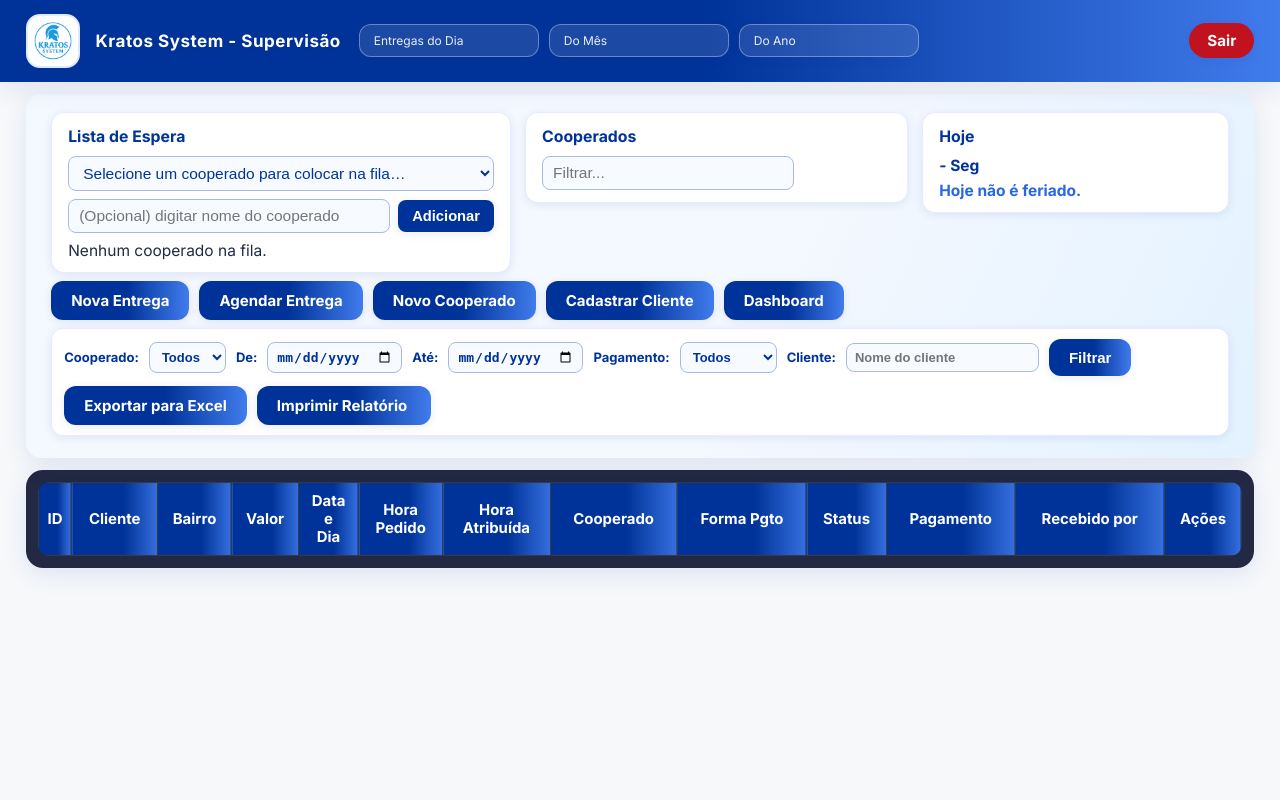
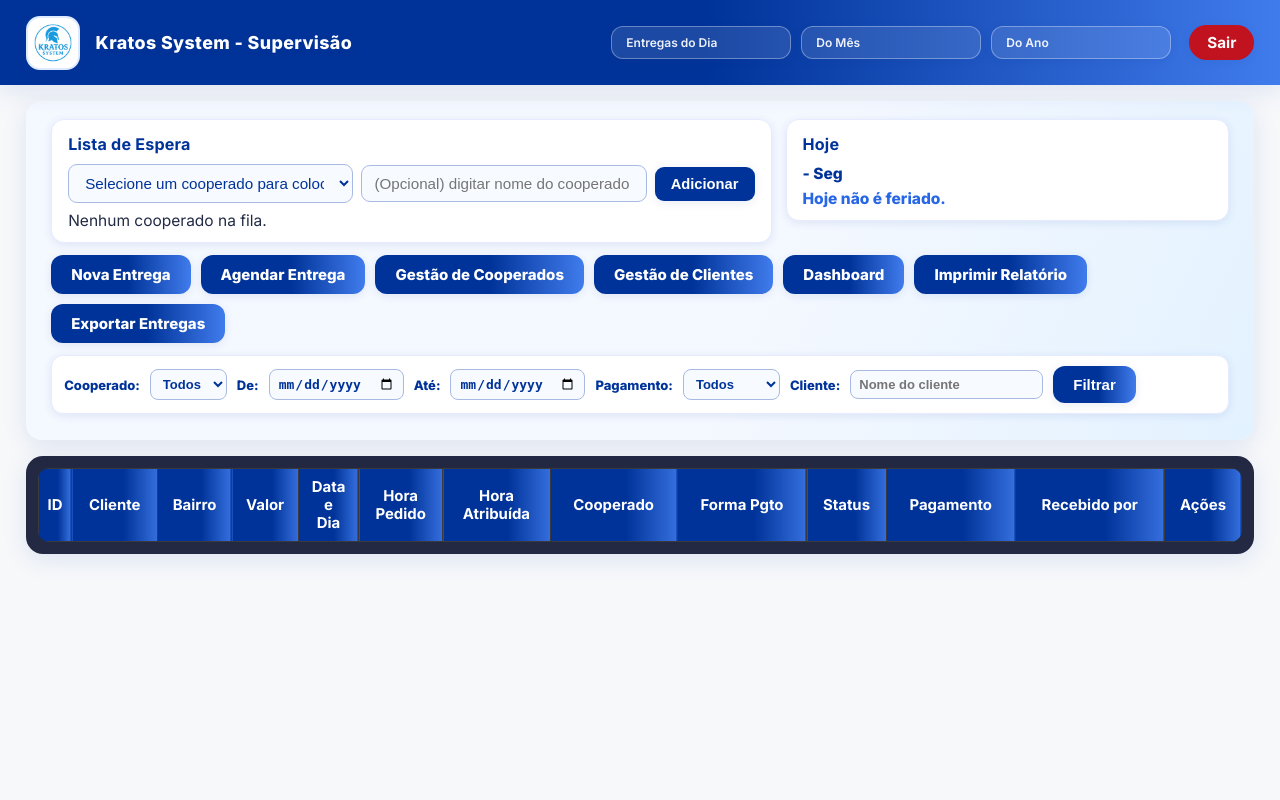
Before and after one commit to Coopex-entregas/asdfghjkl, a Flask app: template templates/admin.html in a window 1280 px wide. Run offline with Flask 3, Linux system fonts and the light colour scheme; the template is opened without the code that fills it, so the values that code supplies are empty.

Commit message:
Update admin.html

```diff
--- a/templates/admin.html
+++ b/templates/admin.html
@@ -4,7 +4,7 @@
   <meta charset="UTF-8" />
   <title>Painel da Supervisão - Coopex</title>
   <meta name="viewport" content="width=device-width, initial-scale=1.0" />
-  <link href="https://fonts.googleapis.com/css2?family=Inter:wght@400;600;700&display=swap" rel="stylesheet">
+  <link href="https://fonts.googleapis.com/css2?family=Inter:wght@400;600;700;800&display=swap" rel="stylesheet">
   <style>
     :root {
       --azul: #003399;
@@ -13,68 +13,81 @@
       --azul-hover: #174ea6;
       --verde: #13a038;
       --vermelho: #d11a1a;
-      --amarelo: #ffe066;
+      --amarelo: #ffd166;
       --cinza-bg: #f6f8fa;
-      --cinza-card: #fff;
+      --cinza-card: #ffffff;
       --grafite: #232942;
+      --borda-clara: #e6ebff;
+      --borda-escura: #3a3a3a;
       --shadow: 0 6px 24px #0033991a;
       --shadow-sm: 0 2px 10px #00339918;
       --radius: 16px;
       --radius-sm: 11px;
     }
+
     html, body { margin:0; padding:0; font-family:'Inter','Segoe UI',Arial,sans-serif; background:var(--cinza-bg); color:var(--azul-escuro); min-height:100vh; font-size:15.5px; }
     body.locked { overflow:hidden; }
 
-    header { background: var(--azul-grad); color:#fff; padding:0.9rem 2vw; box-shadow:var(--shadow); position:sticky; top:0; z-index:99; }
-    .header-grid { display:grid; grid-template-columns:auto 1fr auto; gap:18px; align-items:center; }
-    h1 { font-size:1.1rem; font-weight:800; margin:0; display:flex; align-items:center; gap:12px; letter-spacing:0.5px; text-shadow:0 2px 14px #0001; white-space:nowrap; }
+    /* Header */
+    header { background: var(--azul-grad); color:#fff; padding:1rem 2vw; box-shadow:var(--shadow); position:sticky; top:0; z-index:99; }
+    .header-grid { display:grid; grid-template-columns:auto 1fr auto; gap:18px; align-items:center; max-width:1280px; margin:0 auto; }
+    h1 { font-size:1.15rem; font-weight:800; margin:0; display:flex; align-items:center; gap:12px; letter-spacing:0.4px; text-shadow:0 2px 14px #0001; white-space:nowrap; }
     .logo-topo { height:42px; width:42px; border-radius:14px; background:#fff; box-shadow:0 2px 13px #0033991f; padding:4px; object-fit:contain; margin-right:4px; border:2.5px solid #ddeaff; }
 
-    .kpis { display:flex; gap:10px; flex-wrap:wrap; }
+    .kpis { display:flex; gap:10px; flex-wrap:wrap; justify-content:flex-end; }
     .kpi { background:#ffffff1c; border:1px solid #ffffff55; border-radius:12px; padding:8px 14px; box-shadow:var(--shadow-sm); min-width:150px; }
-    .kpi span { display:block; font-weight:700; line-height:1.1; }
-    .kpi small { display:block; font-size:12px; opacity:.9; }
+    .kpi span { display:block; font-weight:800; font-size:1.05rem; line-height:1.1; }
+    .kpi small { display:block; font-size:12px; opacity:.92; font-weight:600; }
 
     .logout { color:#fff; background:#c1121f; border-radius:18px; padding:8px 18px; font-size:0.98em; text-decoration:none; font-weight:bold; border:none; box-shadow:var(--shadow-sm); white-space:nowrap; }
     .logout:hover { background:#a20f1a; }
 
-    .painel-bg-trocavel { position:relative; background: linear-gradient(115deg,#f4f8ff 60%,#e3f2ff 100%); border-radius:var(--radius); box-shadow:var(--shadow); padding:18px 2vw 12px; margin:12px 2vw; overflow:hidden; }
+    /* Wrapper */
+    .painel-bg-trocavel { position:relative; background: linear-gradient(115deg,#f4f8ff 60%,#e3f2ff 100%); border-radius:var(--radius); box-shadow:var(--shadow); padding:18px 2vw 16px; margin:16px 2vw; overflow:hidden; }
     .painel-bg-conteudo { position:relative; z-index:2; max-width:1280px; margin:auto; }
 
-    .painel-linha { display:grid; grid-template-columns: 1.2fr 1fr 0.8fr; gap:14px; align-items:start; }
-    .painel-lista { background:var(--cinza-card); border-radius:13px; box-shadow:var(--shadow-sm); padding:14px 16px 12px; border:1px solid #e6ebff; }
-    .painel-lista h3 { color:var(--azul); margin:0 0 10px; font-size:1.02em; }
+    /* Linha com lista de espera + hoje */
+    .painel-linha { display:grid; grid-template-columns: 1.3fr 0.8fr; gap:14px; align-items:start; }
+    .painel-lista { background:var(--cinza-card); border-radius:13px; box-shadow:var(--shadow-sm); padding:14px 16px 12px; border:1px solid var(--borda-clara); }
+    .painel-lista h3 { color:var(--azul); margin:0 0 10px; font-size:1.04em; letter-spacing:.2px; }
 
+    /* Lista de espera */
     .espera-bar { display:flex; align-items:center; gap:8px; margin-bottom:8px; flex-wrap:wrap; }
-    .espera-select, .espera-input { flex:1; min-width:230px; padding:7px 10px; border-radius:8px; border:1.2px solid #a8b9e4; font-size:1em; background:#f7faff; color:#003399; }
-    .espera-add { background:#003399; color:#fff; border:none; border-radius:8px; font-size:0.95em; padding:8px 14px; cursor:pointer; font-weight:700; box-shadow:var(--shadow-sm); }
+    .espera-select, .espera-input { flex:1; min-width:230px; padding:9px 12px; border-radius:9px; border:1.2px solid #a8b9e4; font-size:0.98em; background:#f7faff; color:#003399; }
+    .espera-add { background:#003399; color:#fff; border:none; border-radius:9px; font-size:0.95em; padding:9px 16px; cursor:pointer; font-weight:800; box-shadow:var(--shadow-sm); }
+    .espera-add:hover { background:var(--azul-hover); }
 
     #espera-lista { list-style:none; padding:0; margin:6px 0 0; display:flex; flex-direction:column; gap:7px; }
-    .espera-chip { display:flex; align-items:center; gap:10px; background:#eef4ff; border:1px dashed #cddaff; padding:8px 10px; border-radius:10px; cursor:grab; }
+    .espera-chip { display:flex; align-items:center; gap:10px; background:#eef4ff; border:1px dashed #cddaff; padding:9px 10px; border-radius:10px; cursor:grab; }
     .espera-chip:active { cursor:grabbing; }
-    .espera-chip-num { background:#ffd166; color:#222; font-weight:900; width:26px; height:26px; border-radius:50%; display:flex; align-items:center; justify-content:center; }
+    .espera-chip-num { background:var(--amarelo); color:#222; font-weight:900; width:26px; height:26px; border-radius:50%; display:flex; align-items:center; justify-content:center; }
     .espera-chip-text { font-weight:800; color:#003399; }
     .espera-chip-remove { background:#d11a1a; color:#fff; border:none; width:28px; height:28px; border-radius:8px; cursor:pointer; font-weight:900; }
 
-    .actions { margin:8px 0 8px; display:flex; flex-wrap:wrap; gap:10px; }
-    .btn { background:var(--azul-grad); color:#fff; border:none; padding:10px 20px; border-radius:12px; cursor:pointer; font-size:15px; text-decoration:none; font-weight:bold; box-shadow:var(--shadow-sm); white-space:nowrap; }
+    /* Ações */
+    .actions { margin:12px 0 12px; display:flex; flex-wrap:wrap; gap:10px; }
+    .btn { background:var(--azul-grad); color:#fff; border:none; padding:10px 20px; border-radius:12px; cursor:pointer; font-size:15px; text-decoration:none; font-weight:800; box-shadow:var(--shadow-sm); white-space:nowrap; }
     .btn:hover { background:var(--azul-hover); }
 
-    .filtros { margin: 6px 0 10px; background:#fff; border-radius:12px; padding:10px 12px; box-shadow:var(--shadow-sm); display:flex; gap:10px; align-items:center; border:1px solid #e6ebff; flex-wrap:wrap; }
+    /* Filtros */
+    .filtros { margin: 6px 0 10px; background:#fff; border-radius:12px; padding:10px 12px; box-shadow:var(--shadow-sm); display:flex; gap:10px; align-items:center; border:1px solid var(--borda-clara); flex-wrap:wrap; }
     .filtros label { font-size:13px; color:#003399; font-weight:800; }
     .filtros input, .filtros select { font-size:13px; padding:6px 8px; border-radius:8px; border:1px solid #a8b9e4; background:#f7faff; color:#003399; font-weight:600; }
 
+    /* Tabela */
     .tabela { overflow-x:auto; background:var(--grafite); border-radius:17px; box-shadow:var(--shadow); padding:12px; max-height:69vh; overflow-y:auto; margin:0 2vw 24px; }
     table { width:100%; border-collapse:collapse; font-size:14.5px; background:var(--grafite); color:#fff; border-radius:12px; overflow:hidden; }
-    th, td { border:1px solid #3a3a3a; padding:9px 4px; text-align:center; vertical-align:middle; }
+    th, td { border:1px solid var(--borda-escura); padding:9px 4px; text-align:center; vertical-align:middle; }
     th { background:linear-gradient(90deg,#003399 60%, #4f8cff 120%); color:#fff; font-size:1.03em; font-weight:700; }
     tr:hover td { background:#33415555; }
-    .status-verde { color:#13a038; font-weight:bold; background:#e7f9ef; border-radius:7px; padding:3px 6px; }
-    .status-vermelho { color:#d11a1a; font-weight:bold; background:#fdeaea; border-radius:7px; padding:3px 6px; }
+
+    .status-verde { color:#13a038; font-weight:800; background:#e7f9ef; border-radius:7px; padding:3px 6px; }
+    .status-vermelho { color:#d11a1a; font-weight:800; background:#fdeaea; border-radius:7px; padding:3px 6px; }
 
     .clicavel { cursor:pointer; }
     .clicavel:hover { filter: brightness(1.05); }
 
+    /* Modal simples */
     .modal-overlay { position:fixed; inset:0; background:rgba(10,16,28,0.58); display:none; align-items:center; justify-content:center; z-index:9999; }
     .modal { background:#fff; border-radius:14px; box-shadow:0 10px 40px rgba(0,0,0,.25); max-width:520px; width:92%; padding:22px 20px 18px; text-align:center; }
     .modal h2 { margin:0 0 8px; color:var(--azul); }
@@ -88,8 +101,8 @@
     @media (max-width: 1100px) { .painel-linha { grid-template-columns:1fr; } }
     @media (max-width: 900px)  {
       header .header-grid { grid-template-columns:1fr auto; row-gap:8px; }
-      .kpis { grid-column:1/-1; }
-      .painel-bg-trocavel { padding:16px 2vw 9px 2vw; }
+      .kpis { grid-column:1/-1; justify-content:flex-start; }
+      .painel-bg-trocavel { padding:16px 2vw 12px 2vw; }
       table, th, td, tr { font-size:12.8px; }
     }
   </style>
@@ -155,26 +168,10 @@
           </ul>
         </div>
 
-        <!-- Cooperados -->
-        <div class="painel-lista">
-          <h3>Cooperados</h3>
-          <input type="text" id="filtro-cooperado" placeholder="Filtrar..." class="espera-input" />
-          <ul id="lista-cooperados" style="list-style:none; padding:0; max-height:140px; overflow-y:auto; font-size:13px; margin:0;">
-            {% for c in cooperados %}
-              <li style="display:flex; align-items:center; gap:8px; margin-bottom:4px;">
-                <b>{{ c.nome }}</b>
-                <form action="{{ url_for('excluir_cooperado', id=c.id) }}" method="POST" style="display:inline;" onsubmit="return confirm('Tem certeza que deseja excluir este cooperado?');">
-                  <button type="submit" style="background:#d11a1a;color:#fff;padding:2px 6px;border:none;border-radius:4px;font-weight:bold;cursor:pointer;font-size:12px;">Excluir</button>
-                </form>
-              </li>
-            {% endfor %}
-          </ul>
-        </div>
-
         <!-- Hoje / feriado -->
         <div class="painel-lista">
           <h3>Hoje</h3>
-          <div style="font-weight:700;color:#003399;">
+          <div style="font-weight:800;color:#003399;">
             {{ to_brasilia(now()).strftime('%d/%m/%Y') }} - {{ to_brasilia(now())|diasemana }}
           </div>
           <div style="margin-top:6px;">
@@ -191,9 +188,18 @@
       <div class="actions">
         <a href="{{ url_for('cadastrar_entrega') }}" class="btn">Nova Entrega</a>
         <a href="{{ url_for('agendar_entrega') }}" class="btn">Agendar Entrega</a>
-        <a href="{{ url_for('cadastrar_cooperado') }}" class="btn">Novo Cooperado</a>
-        <a href="{{ url_for('clientes') }}" class="btn">Cadastrar Cliente</a>
+        <a href="{{ url_for('cadastrar_cooperado') }}" class="btn">Gestão de Cooperados</a>
+        <a href="{{ url_for('clientes') }}" class="btn">Gestão de Clientes</a>
         <a href="{{ url_for('estatisticas_cooperado') }}" class="btn">Dashboard</a>
+        <a class="btn"
+           href="{{ url_for('relatorio_termico') }}?data_inicio={{ data_inicio or '' }}&data_fim={{ data_fim or '' }}&cooperado_id={{ request.args.get('cooperado_id', 'todos') }}&status_pagamento={{ request.args.get('status_pagamento', 'todos') }}&cliente={{ request.args.get('cliente','') | urlencode }}"
+           target="_blank" rel="noopener">
+          Imprimir Relatório
+        </a>
+        <a class="btn"
+           href="{{ url_for('exportar_xlsx') }}?data_inicio={{ data_inicio or '' }}&data_fim={{ data_fim or '' }}&cooperado_id={{ request.args.get('cooperado_id', 'todos') }}&status_pagamento={{ request.args.get('status_pagamento', 'todos') }}&cliente={{ request.args.get('cliente','') | urlencode }}">
+          Exportar Entregas
+        </a>
       </div>
 
       <div class="filtros">
@@ -223,18 +229,6 @@
           <input type="text" name="cliente" id="cliente" value="{{ request.args.get('cliente','') }}" placeholder="Nome do cliente"/>
 
           <button class="btn" type="submit">Filtrar</button>
-
-          <a class="btn"
-             href="{{ url_for('exportar_xlsx') }}?data_inicio={{ data_inicio or '' }}&data_fim={{ data_fim or '' }}&cooperado_id={{ request.args.get('cooperado_id', 'todos') }}&status_pagamento={{ request.args.get('status_pagamento', 'todos') }}&cliente={{ request.args.get('cliente','') | urlencode }}">
-            Exportar para Excel
-          </a>
-
-          <!-- NOVO: Relatório térmico 80 mm (Epson TM-T20) -->
-          <a class="btn"
-             href="{{ url_for('relatorio_termico') }}?data_inicio={{ data_inicio or '' }}&data_fim={{ data_fim or '' }}&cooperado_id={{ request.args.get('cooperado_id', 'todos') }}&status_pagamento={{ request.args.get('status_pagamento', 'todos') }}&cliente={{ request.args.get('cliente','') | urlencode }}"
-             target="_blank" rel="noopener">
-            Imprimir Relatório&nbsp;
-          </a>
         </form>
       </div>
     </div>
@@ -375,16 +369,18 @@
     const selCoop = document.getElementById('cooperado-espera');
     const inpNome = document.getElementById('nome-espera');
     const formEspera = document.getElementById('form-espera');
-    if (selCoop) { selCoop.addEventListener('change', () => { const nome = selCoop.options[selCoop.selectedIndex]?.text || ''; if (!inpNome.value) inpNome.value = nome; }); }
-    if (formEspera) { formEspera.addEventListener('submit', () => { if (!inpNome.value) { const nome = selCoop.options[selCoop.selectedIndex]?.text || ''; inpNome.value = nome; } }); }
-
-    // Filtro cooperados
-    const filtroCoop = document.getElementById('filtro-cooperado');
-    if (filtroCoop) {
-      filtroCoop.addEventListener('input', function() {
-        const filtro = this.value.toLowerCase();
-        const lista = document.getElementById('lista-cooperados').children;
-        for (let item of lista) item.style.display = item.innerText.toLowerCase().includes(filtro) ? '' : 'none';
+    if (selCoop) {
+      selCoop.addEventListener('change', () => {
+        const nome = selCoop.options[selCoop.selectedIndex]?.text || '';
+        if (!inpNome.value) inpNome.value = nome;
+      });
+    }
+    if (formEspera) {
+      formEspera.addEventListener('submit', () => {
+        if (!inpNome.value) {
+          const nome = selCoop.options[selCoop.selectedIndex]?.text || '';
+          inpNome.value = nome;
+        }
       });
     }
 
@@ -393,16 +389,33 @@
     let dragEl = null;
     function renumerar() { [...ulFila.querySelectorAll('.espera-chip-num')].forEach((el, i) => el.textContent = i + 1); }
     if (ulFila) {
-      ulFila.addEventListener('dragstart', (e) => { const li = e.target.closest('.espera-chip'); if (!li) return; dragEl = li; li.style.opacity = .6; });
-      ulFila.addEventListener('dragend', (e) => { const li = e.target.closest('.espera-chip'); if (!li) return; li.style.opacity = 1; dragEl = null; salvarOrdem(); });
-      ulFila.addEventListener('dragover', (e) => { e.preventDefault(); const li = e.target.closest('.espera-chip'); if (!li || li === dragEl) return; const bbox = li.getBoundingClientRect(); const after = (e.clientY - bbox.top) > (bbox.height / 2); if (after) li.after(dragEl); else li.before(dragEl); renumerar(); });
+      ulFila.addEventListener('dragstart', (e) => {
+        const li = e.target.closest('.espera-chip'); if (!li) return;
+        dragEl = li; li.style.opacity = .6;
+      });
+      ulFila.addEventListener('dragend', (e) => {
+        const li = e.target.closest('.espera-chip'); if (!li) return;
+        li.style.opacity = 1; dragEl = null; salvarOrdem();
+      });
+      ulFila.addEventListener('dragover', (e) => {
+        e.preventDefault();
+        const li = e.target.closest('.espera-chip'); if (!li || li === dragEl) return;
+        const bbox = li.getBoundingClientRect();
+        const after = (e.clientY - bbox.top) > (bbox.height / 2);
+        if (after) li.after(dragEl); else li.before(dragEl);
+        renumerar();
+      });
     }
     function salvarOrdem() {
       const ids = [...ulFila.querySelectorAll('.espera-chip')].map(li => li.dataset.id);
-      fetch('/lista_espera/reordenar', { method: 'POST', headers: {'Content-Type': 'application/json'}, body: JSON.stringify({ordem: ids}) }).catch(()=>{});
+      fetch('/lista_espera/reordenar', {
+        method: 'POST',
+        headers: {'Content-Type': 'application/json'},
+        body: JSON.stringify({ordem: ids})
+      }).catch(()=>{});
     }
 
-    // -------- IMPRESSÃO DE CUPOM (80mm) — preview + botão imprimir; QR sem texto --------
+    // -------- IMPRESSÃO DE CUPOM (80mm) — preview + botão imprimir --------
     function imprimirCupom(idEntrega, botao) {
       const tr = botao.closest('tr');
       const get = (idx)=> (tr?.children[idx]?.innerText || '').trim() || '-';
@@ -439,7 +452,6 @@
   .cupom{width:100%; max-width:72mm; margin:0 auto; padding:0}
   .center{text-align:center}
   .line{display:flex; justify-content:space-between; gap:8px; font-size:12.5px; margin:2px 0}
-  .title{font-weight:900; font-size:14px; letter-spacing:.2px; text-transform:uppercase}
   .big{font-weight:900; font-size:18px}
   hr{border:none; border-top:1px dotted #000; margin:8px 0}
   .logo{width:62mm; max-width:100%; height:auto; object-fit:contain; margin:2px auto 6px; display:block}
@@ -448,23 +460,21 @@
   .tiny{font-size:10.5px}
   .sign{ text-align:center; margin-top:8px; }
   .sign-line{ width:48mm; height:0; border-top:1px solid #000; margin:10px auto 2px; }
-  .actions{display:flex; justify-content:center; gap:10px; padding:12px 0 16px}
+  .actions{display:flex; gap:10px; justify-content:center; padding:12px 0 16px}
   .btn{padding:10px 18px; border-radius:10px; font-weight:800; cursor:pointer}
   .btn-print{border:1px solid #000; background:#000; color:#fff}
   .btn-close{border:1px solid #c3c8d5; background:#fff; color:#000}
   .wrap{min-height:100vh; display:flex; flex-direction:column; justify-content:flex-start; align-items:center; padding:10px 8px 18px;}
   @media print { .actions{display:none} body{background:#fff} }
-  /* Garantir preto puro para térmica */
   svg { fill: #000; color: #000; }
 </style>
 </head>
 <body>
   <div class="wrap">
     <div class="cupom">
-     <!-- LOGO COOPEX (imagem em static) -->
-<img src="{{ url_for('static', filename='logo_coopex.png') }}?v=${cacheBust}"
-     alt="Logo Coopex" class="logo"
-     onerror="this.onerror=null;this.src='https://via.placeholder.com/200x60?text=COOPEX';">
+      <img src="{{ url_for('static', filename='logo_coopex.png') }}?v=${cacheBust}"
+           alt="Logo Coopex" class="logo"
+           onerror="this.onerror=null;this.src='https://via.placeholder.com/200x60?text=COOPEX';">
 
       <div class="center tiny">
         CNPJ: 05.289.938/0001-97<br>
@@ -504,6 +514,7 @@
   </div>
 </body>
 </html>`;
+
       // abre nova aba (ou fallback overlay)
       let win = null;
       try { win = window.open('', '_blank', 'noopener,noreferrer,width=480,height=800'); } catch(e){}
@@ -515,7 +526,7 @@
       criarOverlayPreview(html);
     }
 
-    // Overlay de preview
+    // Overlay de preview (fallback se popup bloquear)
     function criarOverlayPreview(html){
       const wrap = document.createElement('div');
       wrap.id = 'print-preview-overlay';
@@ -578,7 +589,7 @@
       document.body.appendChild(wrap);
     }
 
-    // Avisos (mantidos)
+    // Avisos (pendências e boa noite)
     function existePagamentoPendenteNaTabela() {
       return [...document.querySelectorAll('.tabela tbody tr')].some(tr => {
         const cel = tr.children[10];
@@ -610,7 +621,7 @@
       setInterval(checaAvisos, 60 * 1000);
     });
 
-    // ===== NOVO: Clique nos status para marcar como ENTREGUE/PAGO =====
+    // Clique nos status para marcar como ENTREGUE/PAGO
     document.addEventListener('click', function (ev) {
       const alvo = ev.target;
 
```
